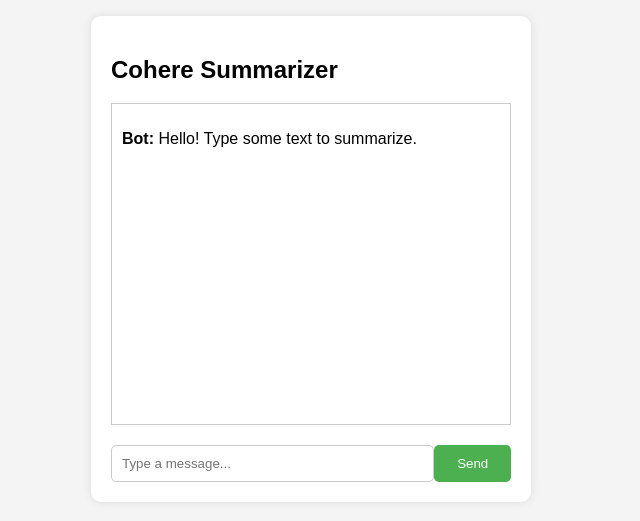
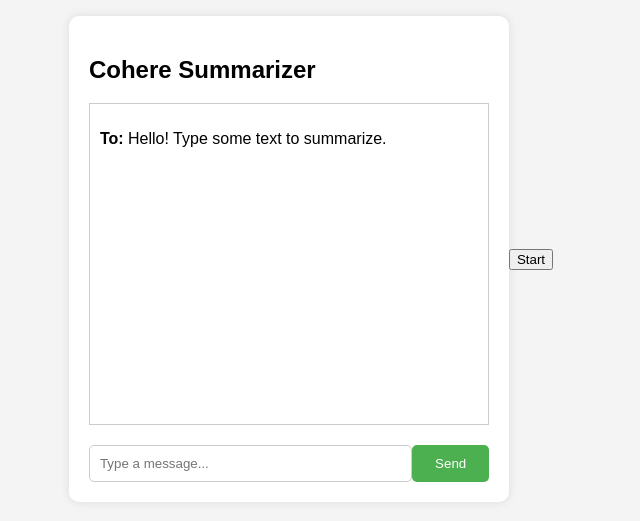
Before and after one commit to letohx/Book-img-AI, a website: page index.html in a window 1280 px wide. Shown: the part 141-662 px from the top of the page, without its empty margins (329-969 px from the left). Drawn offline with Linux system fonts and the light colour scheme.

Commit message:
feat: add name

```diff
--- a/index.html
+++ b/index.html
@@ -61,17 +61,18 @@
     <div class="chat-container">
         <h2>Cohere Summarizer</h2>
         <div class="chat-box" id="chatBox">
-            <p><strong>Bot:</strong> Hello! Type some text to summarize.</p>
+            <p><strong>To:</strong> Hello! Type some text to summarize.</p>
         </div>
 
         <div class="input-box">
             <input type="text" id="userInput" placeholder="Type a message...">
-            <button onclick="sendMessage()">Send</button>
+            <button onclick="shortenText()">Send</button>
         </div>
     </div>
+    <button onclick="shortenText()">Start</button>
 
     <script>
-        async function sendMessage() {
+        async function shortenText() {
             const chatBox = document.getElementById('chatBox');
             const userInput = document.getElementById('userInput').value;
 
```
